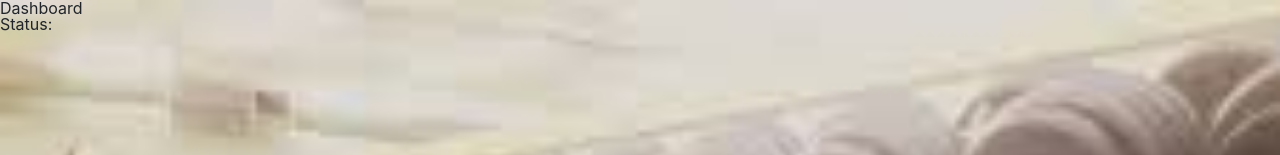
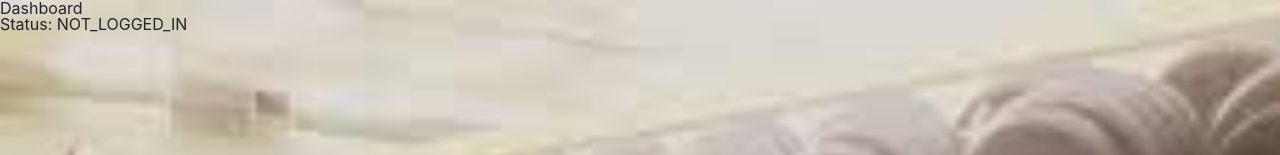
Before and after one commit to zprogrammer-code/Grow_n_Go_2.0, a React (Create React App) app: page /dashboard in a window 1280 px wide. Shown: the top 155 px of the page. Built offline with nearby package versions, Linux system fonts and the light colour scheme; no server answers.

Commit message:
I'v added some functionality to know weather the user is logged in or not

```diff
--- a/src/components/App.js
+++ b/src/components/App.js
@@ -32,6 +32,31 @@ export default class App extends Component {
     this.handleSuccessfulAuth = this.handleSuccessfulAuth.bind(this);
   }
 
+  checkLoggedInStatus(){
+    fetch("http://localhost:3000/logged_in",
+     {withCredentials: true})
+     .then(response => response.json())
+     .then(result => {
+       if (result.data.logged_in && this.state.loggedInStatus === " NOT_LOGGED_IN ") {
+       this.settate({
+         loggedInStatus: " LOGGED_IN ",
+         user: result.data.user
+       })
+     } else if (!result.data.logged_in & this.state.loggedInStatus === " LOGGED_IN ") {
+     this.setState({
+       loggedInStatus: " NOT_LOGGED_IN",
+       user: {}
+     })
+    }
+  }
+     )
+     .catch(error => {console.log("error biatch")})
+  }
+
+  componentDidMount() {
+    this.checkLoggedInStatus( );
+  }
+
   handleLogin(data) {
     this.setState({
       loggedInStatus: "LOGGED_IN",
@@ -57,6 +82,13 @@ export default class App extends Component {
       path={"/"}
       render={props => (
         <Home { ... props} loggedInStatus={this.state.loggedInStatus} />
+        )}
+      />
+      < Route
+      exact
+      path={"/Menu"}
+      render={props => (
+        <Menu { ... props} loggedInStatus={this.state.loggedInStatus} />
         )}
       />
       < Route
--- a/src/components/Login.js
+++ b/src/components/Login.js
@@ -50,7 +50,9 @@ y
         const {token} = result
         localStorage.setItem("token", token)
         console.log("success", result)
-        if (result.status === 'created') {
+        if (result.status === 'created')
+        {
+          console.log(result.data.status)
           //  result.data.status
           this.props.history.push("/dashboard");
           // this.props.handleSuccessfulAuth(result.data);
--- a/src/components/dashboard.js
+++ b/src/components/dashboard.js
@@ -6,7 +6,7 @@ const Dashboard = props => {
         <div>
             <div>
                 <h1>Dashboard</h1>
-                <h1>Status: {props.loggedInstatus}</h1>
+                <h1>Status: {props.loggedInStatus}</h1>
             </div>
         </div>
     );
--- a/src/components/header.js
+++ b/src/components/header.js
@@ -1,7 +1,8 @@
 
 import React  from 'react';
-import './style.css'
-import { Link } from 'react-router-dom'
+import './style.css';
+import { Link } from 'react-router-dom';
+
 
 
 
--- a/src/components/signup.js
+++ b/src/components/signup.js
@@ -52,7 +52,7 @@ export default class SignUp extends Component {
             console.log("success", result)
                if (result.status === 'created') {
                 //  result.data.status
-                this.props.history.push("/dashboard");
+                this.props.history.push("/authentication");
                 // this.props.handleSuccessfulAuth(result.data);
               }
           })
```
